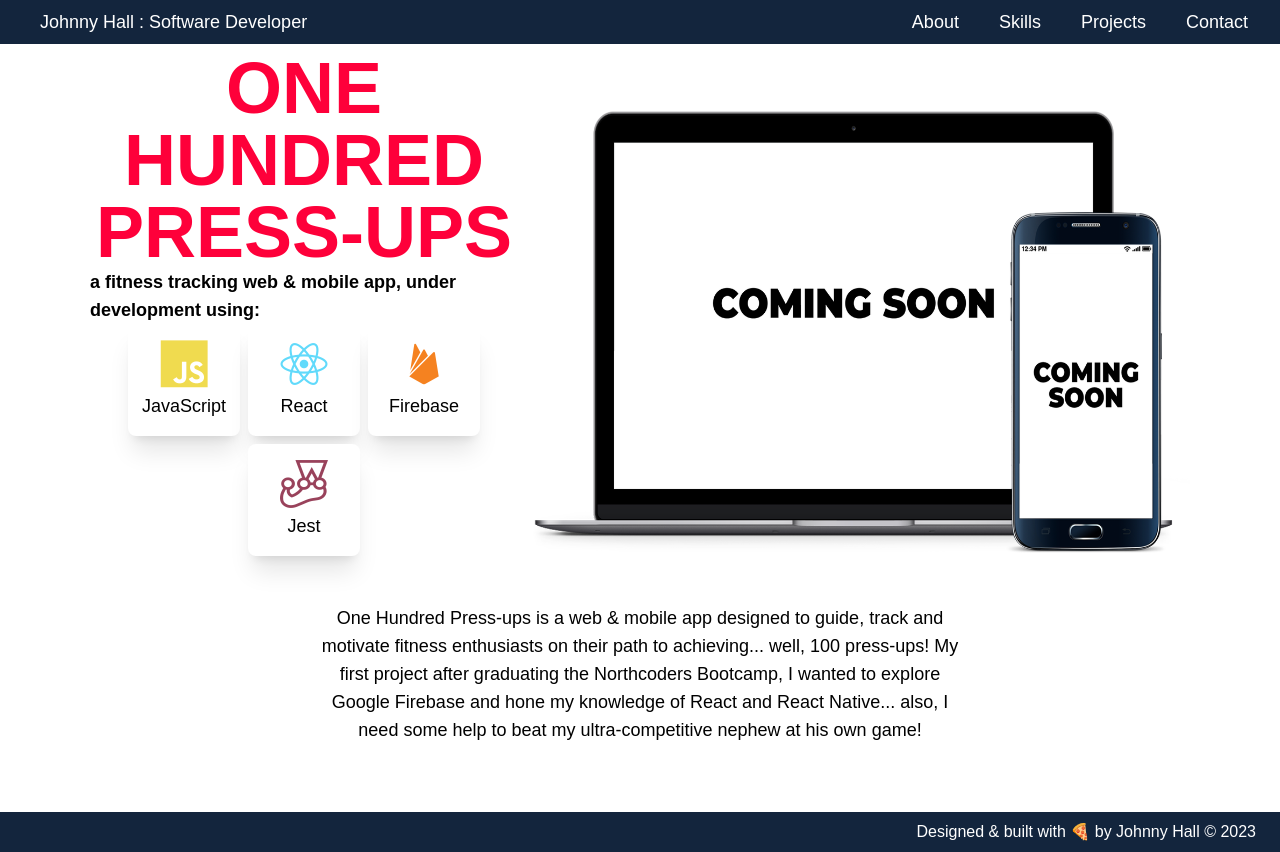
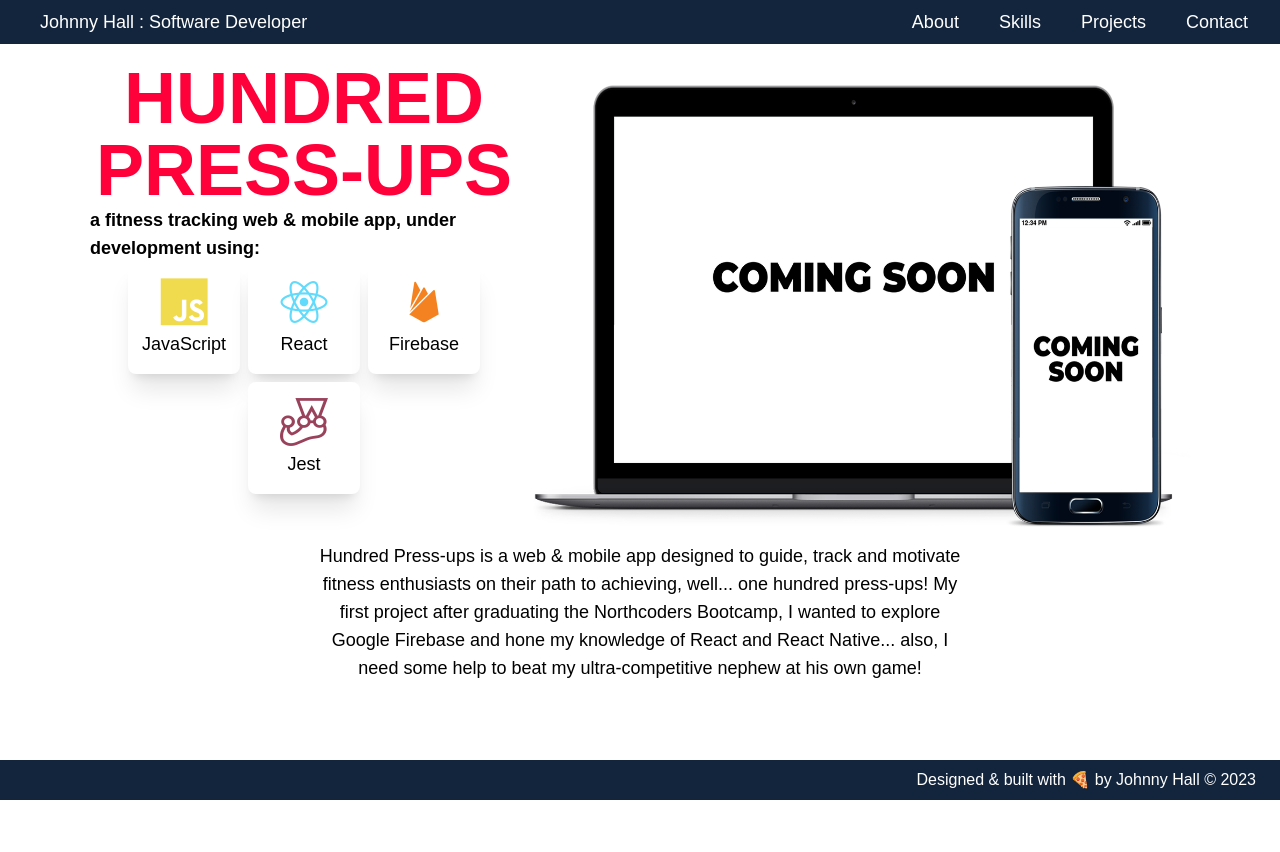
Before and after one commit to jbhall4291/portfolio, a React (Create React App) app: page /projects/onehundredpressups in a window 1280 px wide. After the commit the page ends 800 px from the top, so only its background shows below. Built offline with nearby package versions, Linux system fonts and the light colour scheme.

Commit message:
styling tweaks

```diff
--- a/src/components/ProjectCard.jsx
+++ b/src/components/ProjectCard.jsx
@@ -25,7 +25,7 @@ function ProjectCard({ title, image, description, youtubeURL, learnMorePage }) {
         </Typography>
         <Typography>{description}</Typography>
       </CardBody>
-      <CardFooter className="flex flex-col gap-2 pt-0 smallIphone:flex-row sm:gap-5 ">
+      <CardFooter className="flex flex-col gap-2 pt-0 sm:gap-5 smallIphone:flex-row ">
         <a
           href={youtubeURL}
           className="inline-block "
@@ -37,10 +37,12 @@ function ProjectCard({ title, image, description, youtubeURL, learnMorePage }) {
             size="lg"
             variant="text"
             className={`flex items-center gap-2 bg-highlight text-white  hover:bg-highlight hover:shadow-xl ${
-              title === "100 PRESS-UPS" ? "cursor-not-allowed opacity-50" : ""
+              title === "HUNDRED PRESS-UPS"
+                ? "cursor-not-allowed opacity-50"
+                : ""
             }`}
           >
-            {title === "100 PRESS-UPS" ? "COMING SOON" : "VIDEO DEMO"}
+            {title === "HUNDRED PRESS-UPS" ? "COMING SOON" : "VIDEO DEMO"}
 
             <i className="fa-brands fa-youtube fa-2xl" />
           </Button>
--- a/src/components/Projects.jsx
+++ b/src/components/Projects.jsx
@@ -50,7 +50,7 @@ function Projects() {
         />
 
         <ProjectCard
-          title="100 PRESS-UPS"
+          title="HUNDRED PRESS-UPS"
           image={oneHundredPressUpsCard}
           description="a fitness guidance & tracking app for web & mobile, currently under development."
           learnMorePage="/projects/onehundredpressups"
--- a/src/components/Projects/ExternalLink.jsx
+++ b/src/components/Projects/ExternalLink.jsx
@@ -23,7 +23,7 @@ function ExternalLink({ href, label, type }) {
         }
       >
         {label}
-        <i class="fa-solid fa-screen-presentation"></i>
+        <i className="fa-solid fa-screen-presentation"></i>
 
         {type === "video" && <i className="fa-brands fa-youtube fa-2xl" />}
         {type === "liveApp" && (
--- a/src/components/Projects/Fanfinder.jsx
+++ b/src/components/Projects/Fanfinder.jsx
@@ -3,7 +3,12 @@ import { fanfinder } from "../../images/";
 import SkillsCardSmall from "../../components/Projects/SkillsCardSmall";
 import ExternalLink from "./ExternalLink";
 import { Link } from "react-router-dom";
-import { Button } from "@material-tailwind/react";
+import {
+  Carousel,
+  Typography,
+  Button,
+  IconButton,
+} from "@material-tailwind/react";
 
 function Fanfinder() {
   return (
@@ -60,14 +65,17 @@ function Fanfinder() {
         </div>
       </div>
 
-      <p className="mx-auto max-w-prose justify-center pb-6 text-center md:pb-12 md:text-lg">
+      <Typography
+        color="blue-gray"
+        className="w-max-w mx-auto justify-center px-5 pb-6 text-center sm:w-4/6 lg:text-lg"
+      >
         Fan Finder is a mobile app built in React Native and allows music fans
         to discover upcoming gigs in their area, and connect with other music
         fans via gig-specific forums or a chat facility. This project was built
         by a team of 4 using the MERN stack as part of the final Northcoders
         Bootcamp where we had to pitch, plan, build and deploy a project, all in
         just under two weeks!
-      </p>
+      </Typography>
 
       <div className="mx-auto flex flex-col items-center justify-center gap-5 text-center  sm:flex-row  sm:gap-10">
         <ExternalLink
--- a/src/components/Projects/Newsbuzz.jsx
+++ b/src/components/Projects/Newsbuzz.jsx
@@ -3,7 +3,12 @@ import { newsbuzz } from "../../images/";
 import SkillsCardSmall from "../../components/Projects/SkillsCardSmall";
 import ExternalLink from "./ExternalLink";
 import { Link } from "react-router-dom";
-import { Button } from "@material-tailwind/react";
+import {
+  Carousel,
+  Typography,
+  Button,
+  IconButton,
+} from "@material-tailwind/react";
 
 function Newsbuzz() {
   return (
@@ -58,13 +63,17 @@ function Newsbuzz() {
           />
         </div>
       </div>
-      <p className="mx-auto max-w-prose justify-center pb-6 text-center md:pb-12 md:text-lg">
+      <Typography
+        color="blue-gray"
+        className="w-max-w mx-auto justify-center px-5 text-center sm:w-4/6 lg:text-lg pb-6"
+      >
         NewsBuzz is a React web app in the style of Reddit, allowing users to
         view, vote and comment on articles hosted on my own backend and psql
         database. This was built as part of the amazing Northcoders Full-Stack
         Software Developer Bootcamp, with the aim of bringing together my front
         and back end skills under one project!
-      </p>
+      </Typography>
+
       <div className="mx-auto flex flex-col items-center justify-center gap-5 text-center  sm:flex-row  sm:gap-10">
         <ExternalLink
           label="VIDEO DEMO"
--- a/src/components/Projects/OneHundredPressUps.jsx
+++ b/src/components/Projects/OneHundredPressUps.jsx
@@ -22,7 +22,7 @@ function OneHundredPressUps() {
       <div className="flex flex-col items-center lg:flex-row  ">
         <div className="order-2 mb-6 flex max-w-full flex-col items-center  text-center md:mb-8 lg:order-1 lg:mb-0 lg:w-1/2 lg:max-w-screen-md lg:flex-grow lg:items-center lg:justify-center lg:pb-12   lg:pr-0 lg:text-left">
           <h1 className="headline-font text-center text-5xl text-highlight md:text-7xl">
-            ONE HUNDRED PRESS-UPS
+            HUNDRED PRESS-UPS
           </h1>
           <h2 className="text-lg font-bold">
             a fitness tracking web & mobile app, under development using:
@@ -55,8 +55,8 @@ function OneHundredPressUps() {
       </div>
 
       <p className="mx-auto max-w-prose justify-center pb-6 text-center md:pb-12 md:text-lg">
-        One Hundred Press-ups is a web & mobile app designed to guide, track and
-        motivate fitness enthusiasts on their path to achieving... well, 100
+        Hundred Press-ups is a web & mobile app designed to guide, track and
+        motivate fitness enthusiasts on their path to achieving, well... one hundred
         press-ups! My first project after graduating the Northcoders Bootcamp, I
         wanted to explore Google Firebase and hone my knowledge of React and
         React Native... also, I need some help to beat my ultra-competitive
```
Also changed, not shown: src/images/fanfinder.png.
